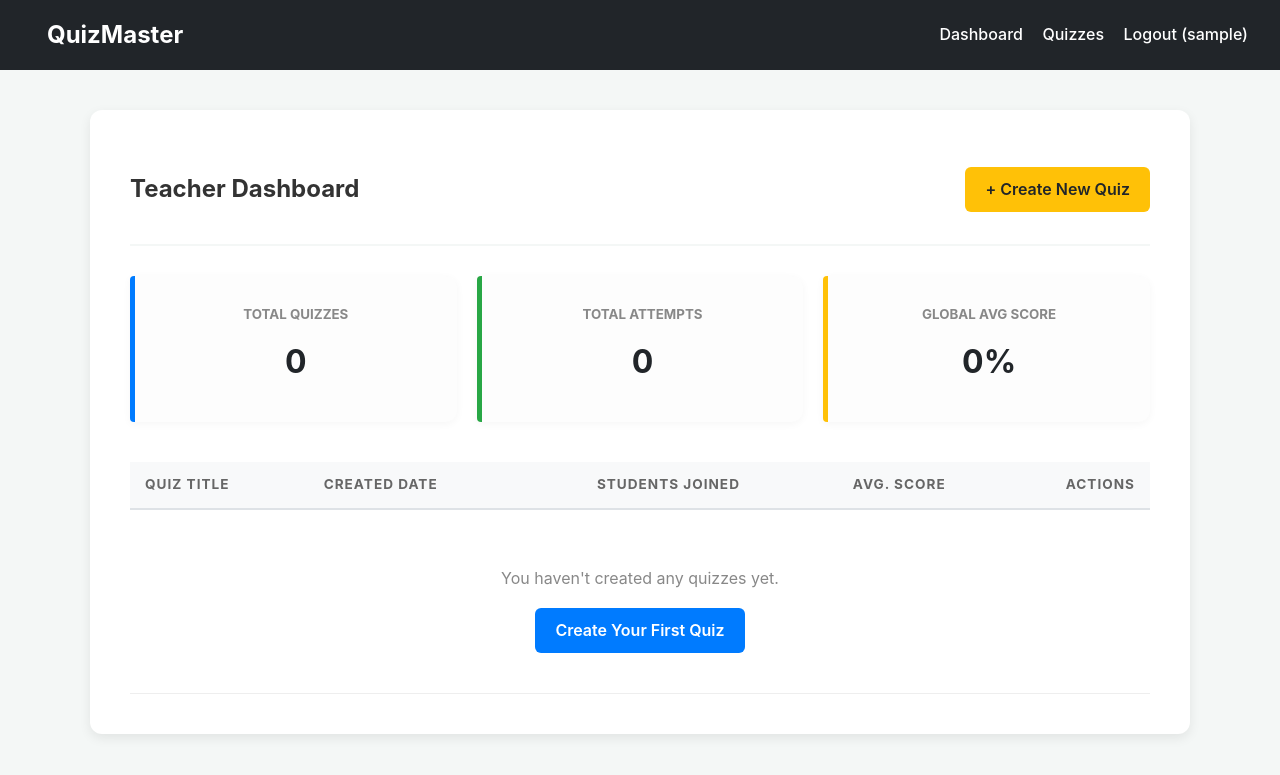
After one commit to capsunlock/quizmaster_backend, a Django app: page /quizzes/teacher/dashboard/ in a window 1280 px wide. The commit adds this page. Shown: the top 775 px of the page. Run offline with Django 5.2, Linux system fonts and the light colour scheme; the visitor is signed in with stand-in values (Sample User, id 1); data that the repository does not hold is empty.

Commit message:
Done with the private page for teachers to see a list of their quizzes, how many students have taken them, and the Average Score for each

```diff
--- a/quizzes/static/css/style.css
+++ b/quizzes/static/css/style.css
@@ -244,3 +244,36 @@ td { padding: 18px 15px; border-bottom: 1px solid #eee; vertical-align: middle;
 .search-container span {
     pointer-events: none;
 }
+
+
+/* --- Dashboard Specifics --- */
+.table {
+    width: 100%;
+    border-collapse: collapse;
+    margin-top: 10px;
+}
+
+.table th {
+    text-align: left;
+    padding: 12px 15px;
+    background: #f8f9fa;
+    color: #666;
+    font-size: 0.85rem;
+    border-bottom: 2px solid var(--border);
+}
+
+.table td {
+    padding: 15px;
+    border-bottom: 1px solid #eee;
+    vertical-align: middle;
+}
+
+.table tr:hover {
+    background-color: #fcfcfc;
+}
+
+/* Ensure badges look consistent in the table */
+.table .badge {
+    min-width: 50px;
+    text-align: center;
+}
--- a/quizzes/templates/quizzes/base.html
+++ b/quizzes/templates/quizzes/base.html
@@ -17,6 +17,10 @@
     </a>
 
     <div>
+        {% if user.is_staff %}
+            <a href="{% url 'teacher-dashboard' %}">Dashboard</a>
+        {% endif %}
+
         <a href="{% url 'quiz-list' %}">Quizzes</a>
 
         {% if user.is_authenticated %}
--- /dev/null
+++ b/quizzes/templates/quizzes/teacher_dashboard.html
@@ -0,0 +1,74 @@
+{% extends "quizzes/base.html" %}
+{% block title %}Teacher Dashboard{% endblock %}
+
+{% block content %}
+<div class="content-area" style="max-width: 1100px;">
+    <div class="header-flex">
+        <h2>Teacher Dashboard</h2>
+        <a href="{% url 'create-quiz' %}" class="btn btn-gold">+ Create New Quiz</a>
+    </div>
+
+    <div style="display: grid; grid-template-columns: repeat(auto-fit, minmax(200px, 1fr)); gap: 20px; margin-bottom: 30px;">
+        <div class="question-card" style="margin-bottom: 0; text-align: center; border-left: 5px solid var(--primary);">
+            <small style="color: #888; text-transform: uppercase; font-weight: bold;">Total Quizzes</small>
+            <h1 style="margin: 10px 0; color: var(--dark);">{{ quizzes.count }}</h1>
+        </div>
+        <div class="question-card" style="margin-bottom: 0; text-align: center; border-left: 5px solid var(--success);">
+            <small style="color: #888; text-transform: uppercase; font-weight: bold;">Total Attempts</small>
+            <h1 style="margin: 10px 0; color: var(--dark);">{{ total_attempts }}</h1>
+        </div>
+        <div class="question-card" style="margin-bottom: 0; text-align: center; border-left: 5px solid var(--gold);">
+            <small style="color: #888; text-transform: uppercase; font-weight: bold;">Global Avg Score</small>
+            <h1 style="margin: 10px 0; color: var(--dark);">{{ global_avg }}%</h1>
+        </div>
+    </div>
+
+    <div class="table-responsive">
+        <table class="table">
+            <thead>
+                <tr>
+                    <th>Quiz Title</th>
+                    <th>Created Date</th>
+                    <th style="text-align: center;">Students Joined</th>
+                    <th style="text-align: center;">Avg. Score</th>
+                    <th style="text-align: right;">Actions</th>
+                </tr>
+            </thead>
+            <tbody>
+                {% for quiz in quizzes %}
+                <tr>
+                    <td>
+                        <strong style="color: var(--primary);">{{ quiz.title }}</strong>
+                        <br><small style="color: #999;">{{ quiz.questions.count }} Questions</small>
+                    </td>
+                    <td>{{ quiz.created_at|date:"M d, Y" }}</td>
+                    <td style="text-align: center;">
+                        <span class="badge" style="background: #e9ecef; color: var(--dark);">
+                            {{ quiz.num_attempts|default:"0" }}
+                        </span>
+                    </td>
+                    <td style="text-align: center;">
+                        <span class="badge {% if quiz.avg_score >= 70 %}bg-success{% elif quiz.avg_score >= 40 %}bg-warning{% else %}bg-danger{% endif %}">
+                            {{ quiz.avg_score|floatformat:0|default:"0" }}%
+                        </span>
+                    </td>
+                    <td style="text-align: right;">
+                        <div style="display: flex; gap: 5px; justify-content: flex-end;">
+                            <a href="{% url 'leaderboard' quiz.id %}" class="btn" style="background: #17a2b8; color: white; padding: 5px 10px; font-size: 0.8rem;">Stats</a>
+                            <a href="{% url 'quiz-edit' quiz.id %}" class="btn" style="background: var(--dark); color: white; padding: 5px 10px; font-size: 0.8rem;">Edit</a>
+                        </div>
+                    </td>
+                </tr>
+                {% empty %}
+                <tr>
+                    <td colspan="5" style="text-align: center; padding: 40px;">
+                        <p style="color: #888;">You haven't created any quizzes yet.</p>
+                        <a href="{% url 'create-quiz' %}" class="btn btn-primary" style="width: auto;">Create Your First Quiz</a>
+                    </td>
+                </tr>
+                {% endfor %}
+            </tbody>
+        </table>
+    </div>
+</div>
+{% endblock %}
--- a/quizzes/urls.py
+++ b/quizzes/urls.py
@@ -10,6 +10,8 @@ urlpatterns = [
     path('leaderboard/<int:quiz_id>/', views.leaderboard_view, name='leaderboard'),
 
     path('create-quiz/', views.create_quiz_view, name='create-quiz'),
+
+    path('teacher/dashboard/', views.teacher_dashboard, name='teacher-dashboard'),
 
     path('edit-quiz/<int:quiz_id>/', views.quiz_edit_view, name='quiz-edit'),
 
--- a/quizzes/views.py
+++ b/quizzes/views.py
@@ -17,6 +17,8 @@ from .serializers import (
     AttemptSerializer,
     LeaderboardSerializer
 )
+from django.db.models import Avg, Count
+
 
 # --- CUSTOM PERMISSION & HELPER ---
 class IsTeacher(permissions.BasePermission):
@@ -244,3 +246,32 @@ def api_delete_quiz(request, quiz_id):
             quiz.delete()
             return JsonResponse({'message': 'Deleted successfully'}, status=200)
         return JsonResponse({'error': 'Unauthorized'}, status=403)
+
+@login_required
+def teacher_dashboard(request):
+    # Only allow teachers (is_staff) to see this
+    if not request.user.is_staff:
+        return render(request, 'quizzes/403.html') # Or redirect to home
+
+    # 1. Fetch quizzes created by the logged-in user
+    # 2. Annotate adds 'num_attempts' and 'avg_score' as virtual fields on each quiz object
+    quizzes = Quiz.objects.filter(creator=request.user).annotate(
+        num_attempts=Count('attempts'),
+        avg_score=Avg('attempts__score')
+    ).order_by('-created_at')
+
+    # 3. Calculate Global Stats for the top cards
+    total_attempts = Attempt.objects.filter(quiz__creator=request.user).count()
+
+    global_avg_data = Attempt.objects.filter(
+        quiz__creator=request.user
+    ).aggregate(Avg('score'))
+
+    global_avg = global_avg_data['score__avg'] or 0
+
+    context = {
+        'quizzes': quizzes,
+        'total_attempts': total_attempts,
+        'global_avg': round(global_avg, 1),
+    }
+    return render(request, 'quizzes/teacher_dashboard.html', context)
```
